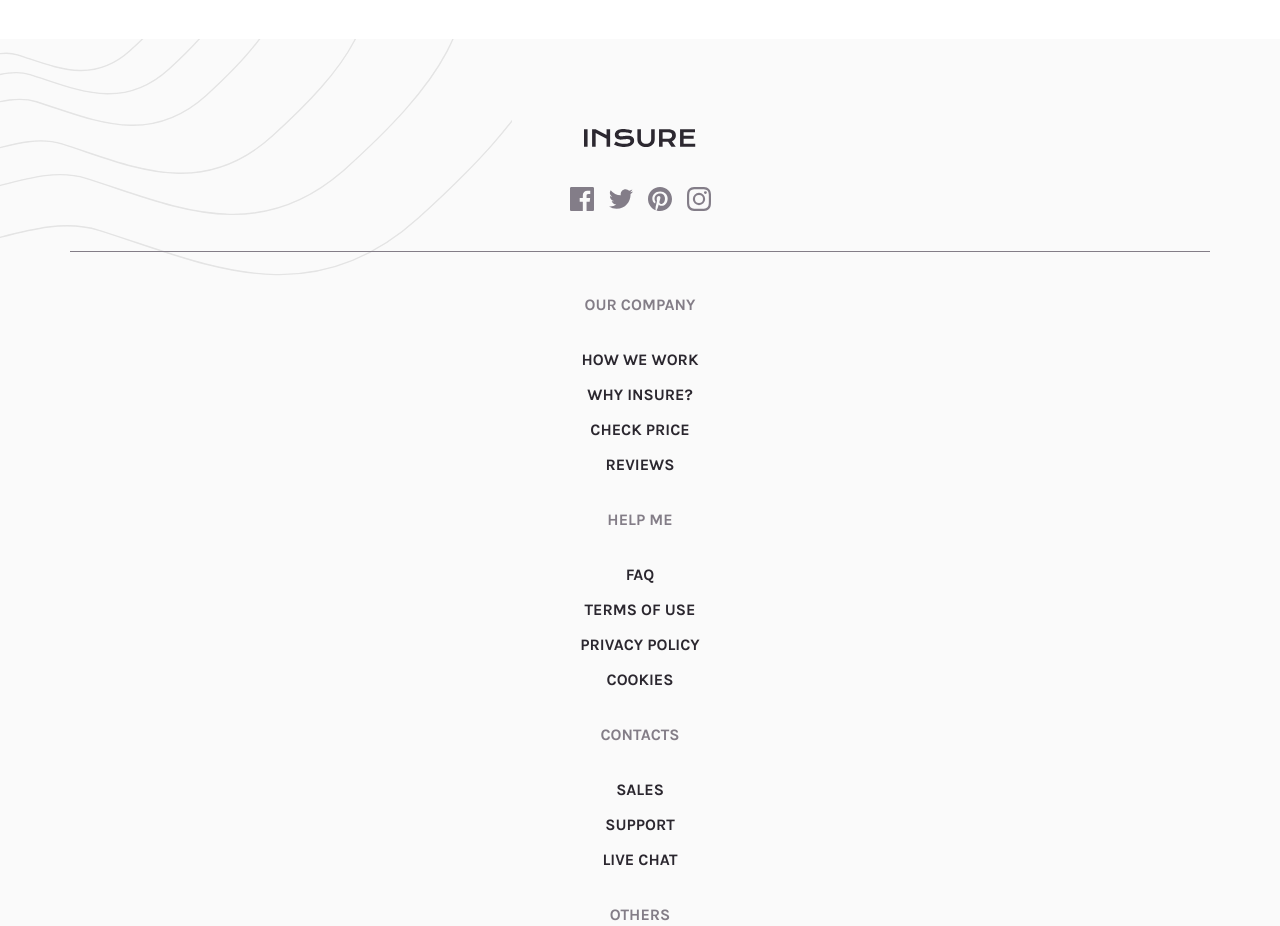
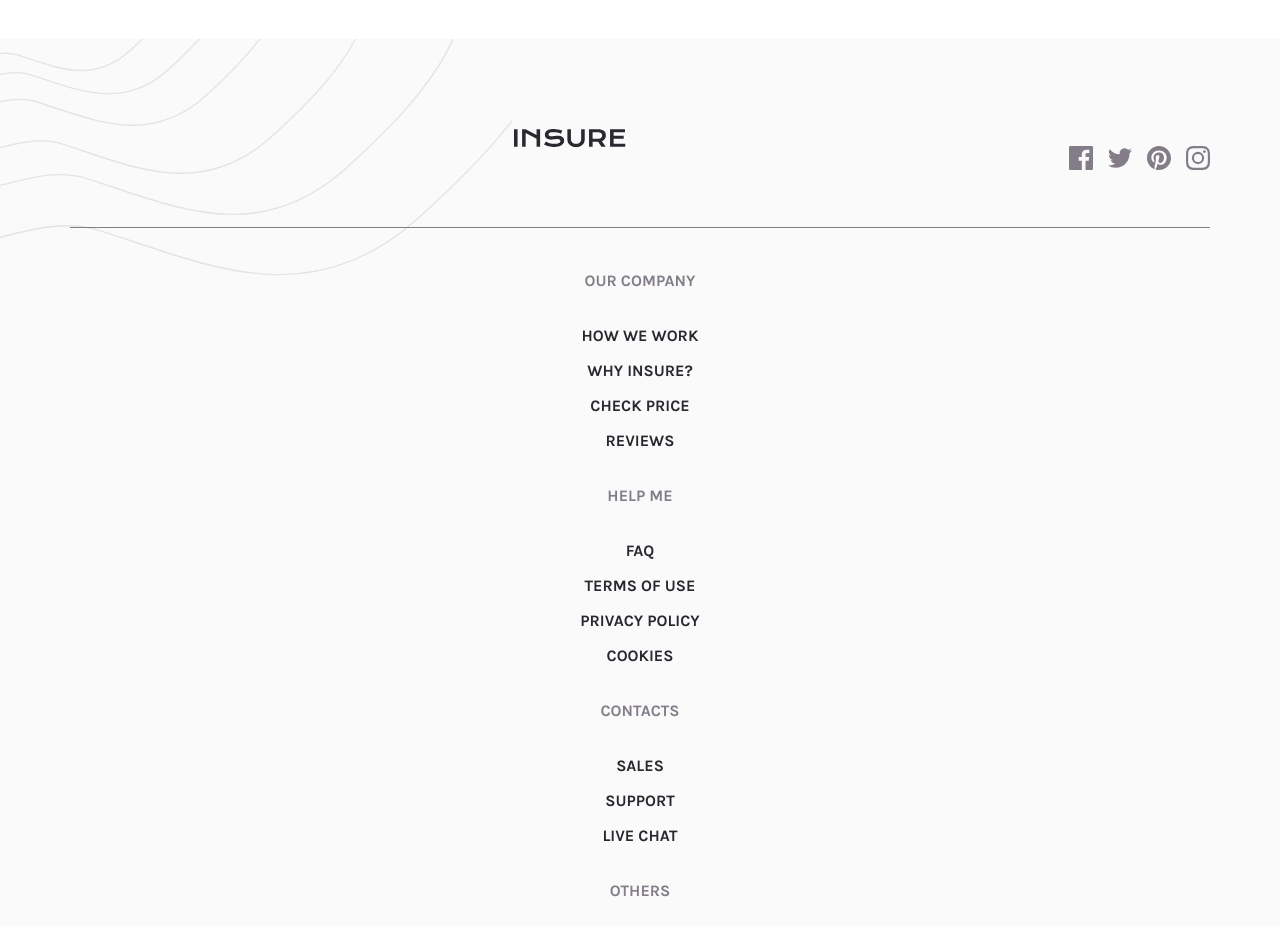
Before and after one commit to higor-costa/pagina-de-destino-insure, a React (Vite) app: page / in a window 1280 px wide. Shown: the part 1860-2786 px from the top of the page. Built offline with nearby package versions, Linux system fonts and the light colour scheme.

Commit message:
Ajusta alinhamento dos elementos do cabeçalho do rodapé

```diff
--- a/src/style/components/Footer.module.scss
+++ b/src/style/components/Footer.module.scss
@@ -29,6 +29,10 @@ footer {
   width: 100%;
   padding-bottom: 40px;
   border-bottom: 1px solid $violeta-acinzentado-escuro;
+  @include device(m) {
+    flex-direction : row;
+    justify-content: space-between;
+  }
 
   > svg {
     display: block;
```
